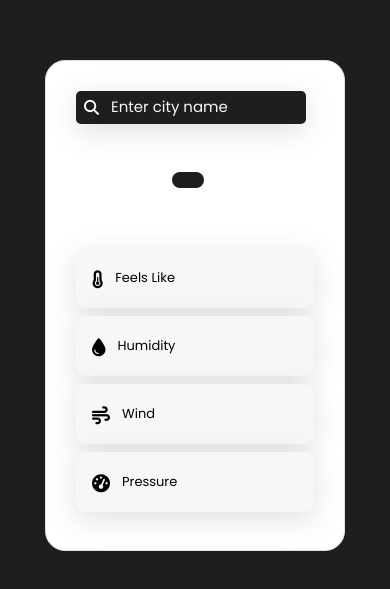
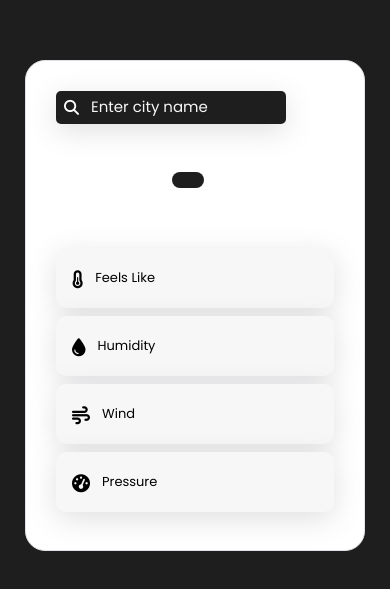
Before and after one commit to abdulrehman-codecrafter/Weather-app, a website: page index.html in a window 390 px wide. Shown: the part 117-706 px from the top of the page. Drawn offline with nearby package versions, Linux system fonts and the light colour scheme; no server answers.

Commit message:
media queries updation

```diff
--- a/css/styles.css
+++ b/css/styles.css
@@ -93,7 +93,7 @@ input::placeholder {
 
 @media screen and (max-width: 768px) {
   .weather_app {
-    width: 300px !important;
+    width: 340px !important;
   }
   input{
     width: 230px !important;
```
